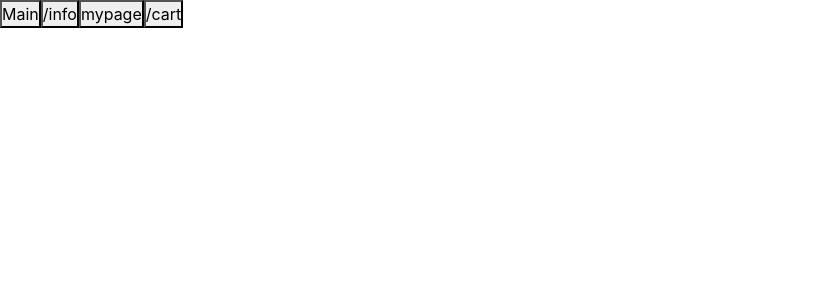
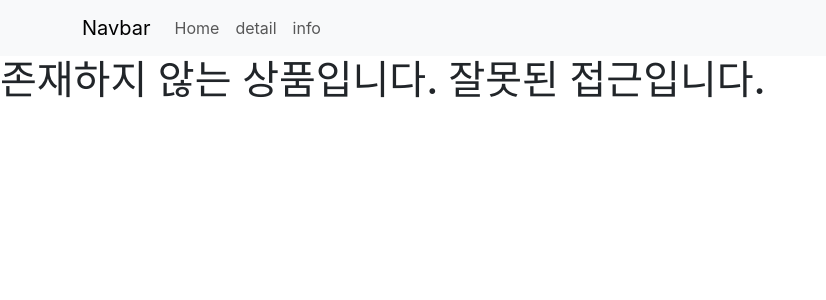
Before and after one commit to winjun1128/react-study, a React (Create React App) app: page /detail/1 in a window 1280 px wide. Shown: the top 300 px of the page, without its empty margins (0-826 px from the left). Built offline with nearby package versions, Linux system fonts and the light colour scheme.

Commit message:
상세페이지 존재하지않는 페이지 처리

```diff
--- a/src/App.js
+++ b/src/App.js
@@ -34,9 +34,9 @@ function App() {
   // return <Practice04/>
     // return <Repractice04/>
   // return <NewsBlog/>
-  // return <FoodMarket/>
+  return <FoodMarket/>
     // return <Practice05/>
-    return <Practice06/>
+    // return <Practice06/>
   // return (
   //   <div className="App">
   //     <header className="App-header">
--- a/src/foodmarket/pages/Detail.js
+++ b/src/foodmarket/pages/Detail.js
@@ -3,10 +3,23 @@ import { useParams } from "react-router";
 
 function Detail({foods}) {
     let {id} = useParams();
-    let food = foods.find(f => f.id==id);
 
-    //foods 전체 정보 보유
-    //id : 현재 페이지에서 표시해야하는 food의 id가 확인됨
+    // foods 전체정보 보유
+    // id: 현재 페이지에서 표시해야하는 food의 id가 확인됨
+    // foods에 들어있는 id값==주소 params에 들어있는 id값
+
+    let food = foods.find((food) => {
+      return food.id == id;
+    })
+
+    // console.log(food);
+
+    if(food==undefined){  //잘못된 id값이 들어옴, 해당 id 상품 없음
+      return(
+        <div><h1>존재하지 않는 상품입니다. 잘못된 접근입니다.</h1></div>
+      )
+    }
+
   return (
     <Container>
       <Row>
```
